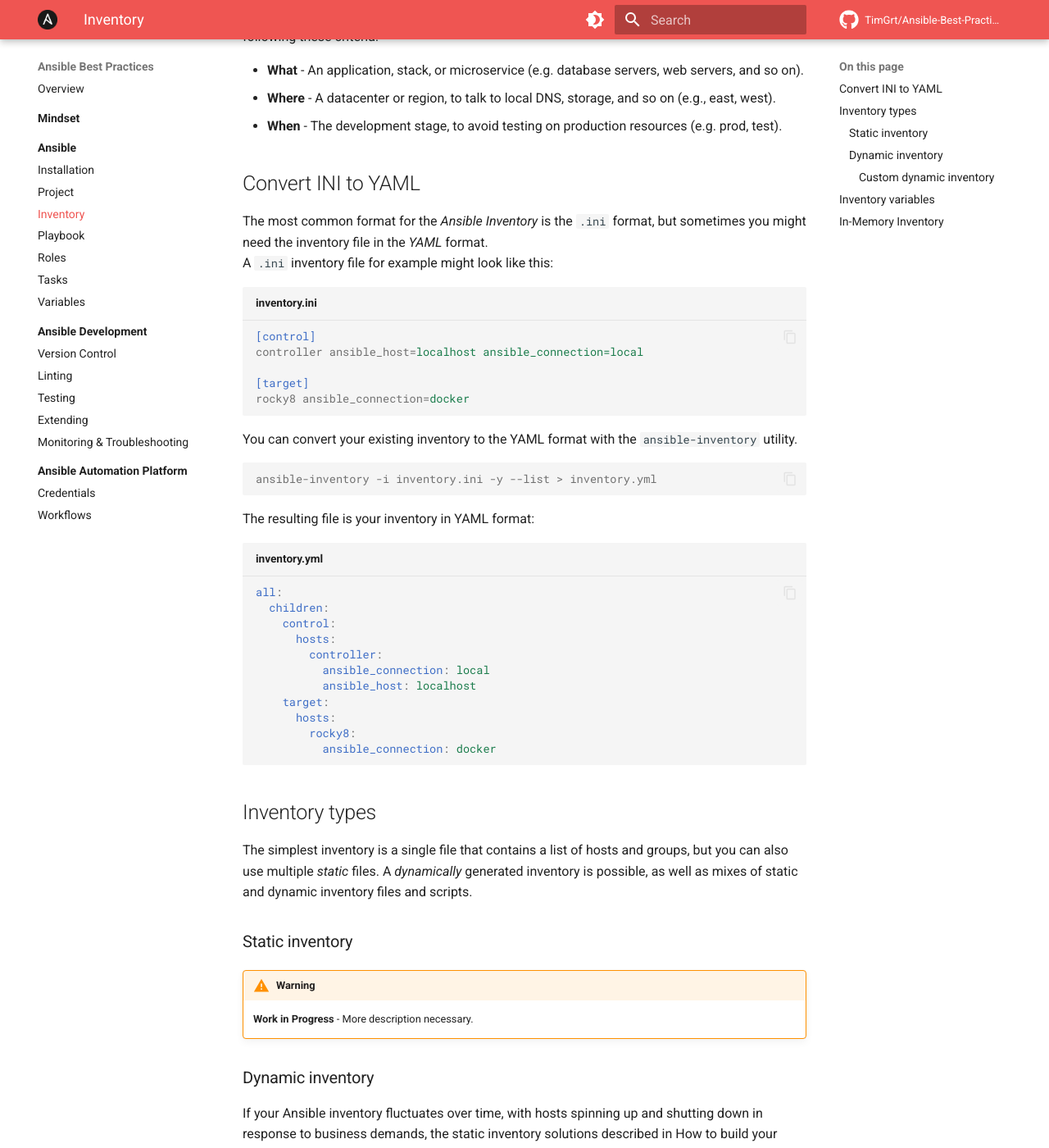
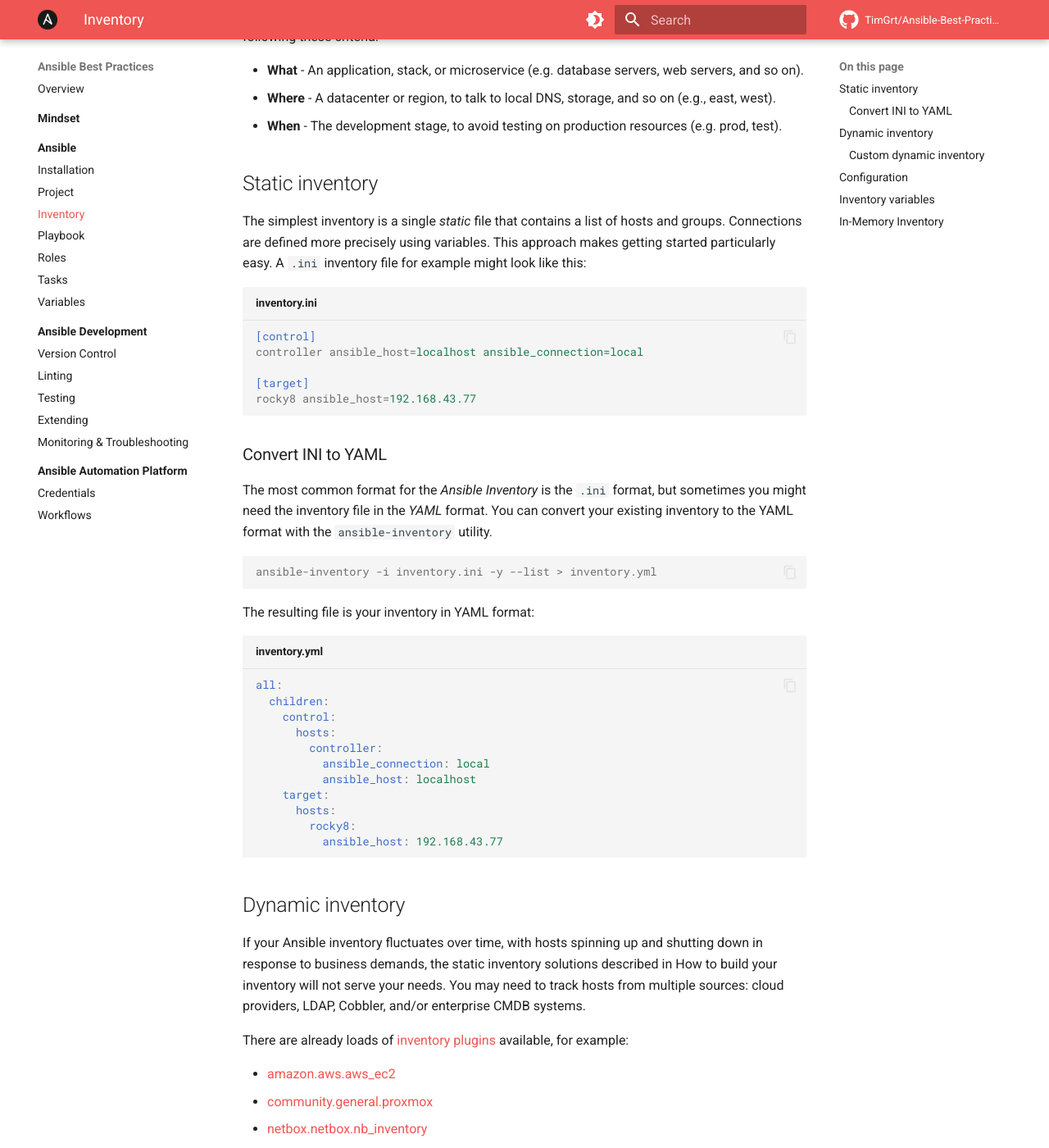
Before and after one commit to TimGrt/Ansible-Best-Practices, an MkDocs documentation site: the page built from docs/ansible/inventory.md, in a window 1280 px wide and 1400 px high, scrolled down 271 px. Shown: the whole window at 82% size. Built offline with MkDocs 1.6.1 and Material for MkDocs 9.7.7, drawn with Linux system fonts in a browser that asks for light colours; plug-ins that fetch from the network failed and are left out; comment, search, counter and statistics services are not loaded; some of the changed text lies outside the part shown.

Commit message:
Reorder inventory sections

````diff
--- a/docs/ansible/inventory.md
+++ b/docs/ansible/inventory.md
@@ -7,20 +7,21 @@
 * **Where** - A datacenter or region, to talk to local DNS, storage, and so on (e.g., east, west).
 * **When** - The development stage, to avoid testing on production resources (e.g. prod, test).
 
-## Convert INI to YAML
+## Static inventory
 
-The most common format for the *Ansible Inventory* is the `.ini` format, but sometimes you might need the inventory file in the *YAML* format.
- A `.ini` inventory file for example might look like this:
+The simplest inventory is a single *static* file that contains a list of hosts and groups. Connections are defined more precisely using variables. This approach makes getting started particularly easy. A `.ini` inventory file for example might look like this:
 
 ```ini title="inventory.ini"
 [control]
 controller ansible_host=localhost ansible_connection=local
 
 [target]
-rocky8 ansible_connection=docker
+rocky8 ansible_host=192.168.43.77
 ```
 
-You can convert your existing inventory to the YAML format with the `ansible-inventory` utility.
+### Convert INI to YAML
+
+The most common format for the *Ansible Inventory* is the `.ini` format, but sometimes you might need the inventory file in the *YAML* format. You can convert your existing inventory to the YAML format with the `ansible-inventory` utility.
 
 ```console
 ansible-inventory -i inventory.ini -y --list > inventory.yml
@@ -39,19 +40,10 @@
     target:
       hosts:
         rocky8:
-          ansible_connection: docker
+          ansible_host: 192.168.43.77
 ```
 
-## Inventory types
-
-The simplest inventory is a single file that contains a list of hosts and groups, but you can also use multiple *static* files. A *dynamically* generated inventory is possible, as well as mixes of static and dynamic inventory files and scripts.
-
-### Static inventory
-
-!!! warning
-    **Work in Progress** - More description necessary.
-
-### Dynamic inventory
+## Dynamic inventory
 
 If your Ansible inventory fluctuates over time, with hosts spinning up and shutting down in response to business demands, the static inventory solutions described in How to build your inventory will not serve your needs. You may need to track hosts from multiple sources: cloud providers, LDAP, Cobbler, and/or enterprise CMDB systems.
 
@@ -62,9 +54,18 @@
 * [netbox.netbox.nb_inventory](https://docs.ansible.com/ansible/latest/collections/netbox/netbox/nb_inventory_inventory.html){:target="_blank"}
 * [vmware.vmware.vms](https://docs.ansible.com/ansible/latest/collections/vmware/vmware/vms_inventory.html){:target="_blank"}
 
-#### Custom dynamic inventory
+### Custom dynamic inventory
 
 In case no suitable inventory plugin exists, you can easily write your own. Take a look at the [Ansible Development - Extending](extending.md#inventory-plugins) section for additional information.
+
+## Configuration
+
+You can use multiple *static* files. A *dynamically* generated inventory is possible, as well as mixes of static and dynamic inventory files and scripts.
+
+```ini title="ansible.cfg"
+[defaults]
+inventory = static-datacenter.ini,dynamic-ec2.yml,dynamic-netbox.yml
+```
 
 ## Inventory variables
 
````
